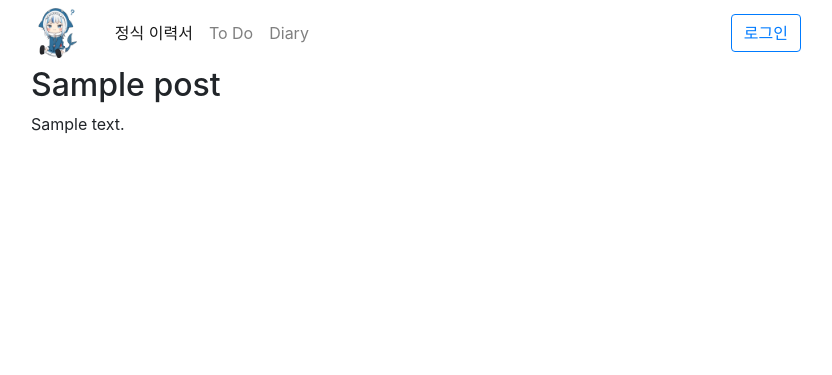
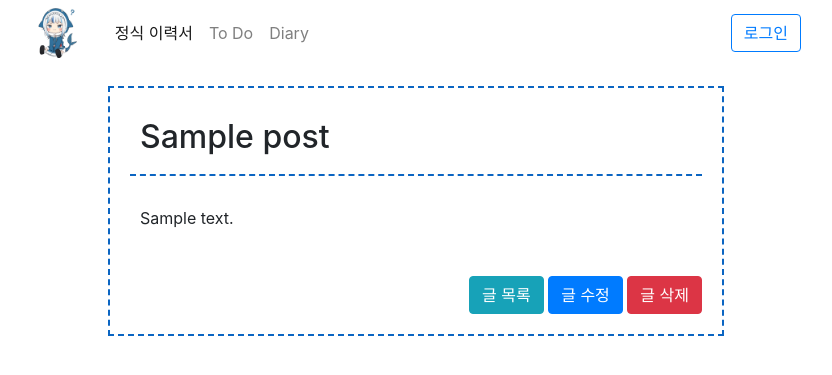
Before and after one commit to sk7556/tokyoDjango, a Django app: page /diary/post/1/ in a window 1280 px wide. Shown: the top 375 px of the page, without its empty margins (224-1056 px from the left). Run offline with Django 4.2, Linux system fonts and the light colour scheme; tables that the repository leaves empty hold one stand-in row (values such as "Sample post"); some libraries are stand-ins or nearby versions.

Commit message:
diary 게시판 추가기능 구현

```diff
--- a/tokyoProject/templates/diary/post_detail.html
+++ b/tokyoProject/templates/diary/post_detail.html
@@ -1,6 +1,57 @@
 {% extends 'base_generic.html' %}
 
+{% block styles %}
+<style>
+    .detail-container {
+        width: 80%;
+        margin: 20px auto; /* 가운데 정렬 및 상단 여백 */
+        border: 2px dashed #0B65C2; /* 파란색 점선 */
+        padding: 20px;
+    }
+
+    .detail-header, .detail-content {
+        padding: 10px;
+    }
+
+    .detail-header {
+        border-bottom: 2px dashed #0B65C2; /* 제목과 내용을 구분하는 파란색 점선 */
+        margin-bottom: 20px;
+    }
+
+    .action-buttons {
+        text-align: right; /* 버튼을 우측 정렬 */
+        margin-top: 20px;
+    }
+</style>
+{% endblock %}
+
 {% block content %}
-  <h2>{{ post.title }}</h2>
-  <p>{{ post.content }}</p>
+<div class="container detail-container">
+    <div class="detail-header">
+        <h2>{{ post.title }}</h2>
+    </div>
+    <div class="detail-content">
+        <p>{{ post.content }}</p>
+    </div>
+    <div class="action-buttons">
+        <a href="{% url 'diary:post_list' %}" class="btn btn-info">글 목록</a>
+        <a href="{% url 'diary:post_edit' pk=post.pk %}" class="btn btn-primary">글 수정</a>
+        <a href="javascript:void(0);" class="btn btn-danger" onclick="confirmDelete('{% url 'diary:post_delete' pk=post.pk %}')">글 삭제</a>
+      </div>
+</div>
+
+
 {% endblock %}
+
+{% block scripts %}
+<script>
+  function confirmDelete(deleteUrl) {
+    const confirmResponse = confirm("글을 삭제합니까?");
+    if (confirmResponse) {
+        // 사용자가 확인을 선택한 경우, 삭제 URL로 리다이렉트합니다.
+        window.location.href = deleteUrl;
+    }
+    // 사용자가 취소를 선택한 경우, 아무 작업도 하지 않습니다.
+  }
+</script>
+{% endblock %}
```
Also changed, not shown: tokyoProject/static/css/post_list.css (added, +22 -0 lines), tokyoProject/static/css/resume.css (added, +28 -0 lines), tokyoProject/templates/diary/post_list.html (+7 -0 lines), tokyoProject/templates/resume/resume.html (+1 -32 lines).
